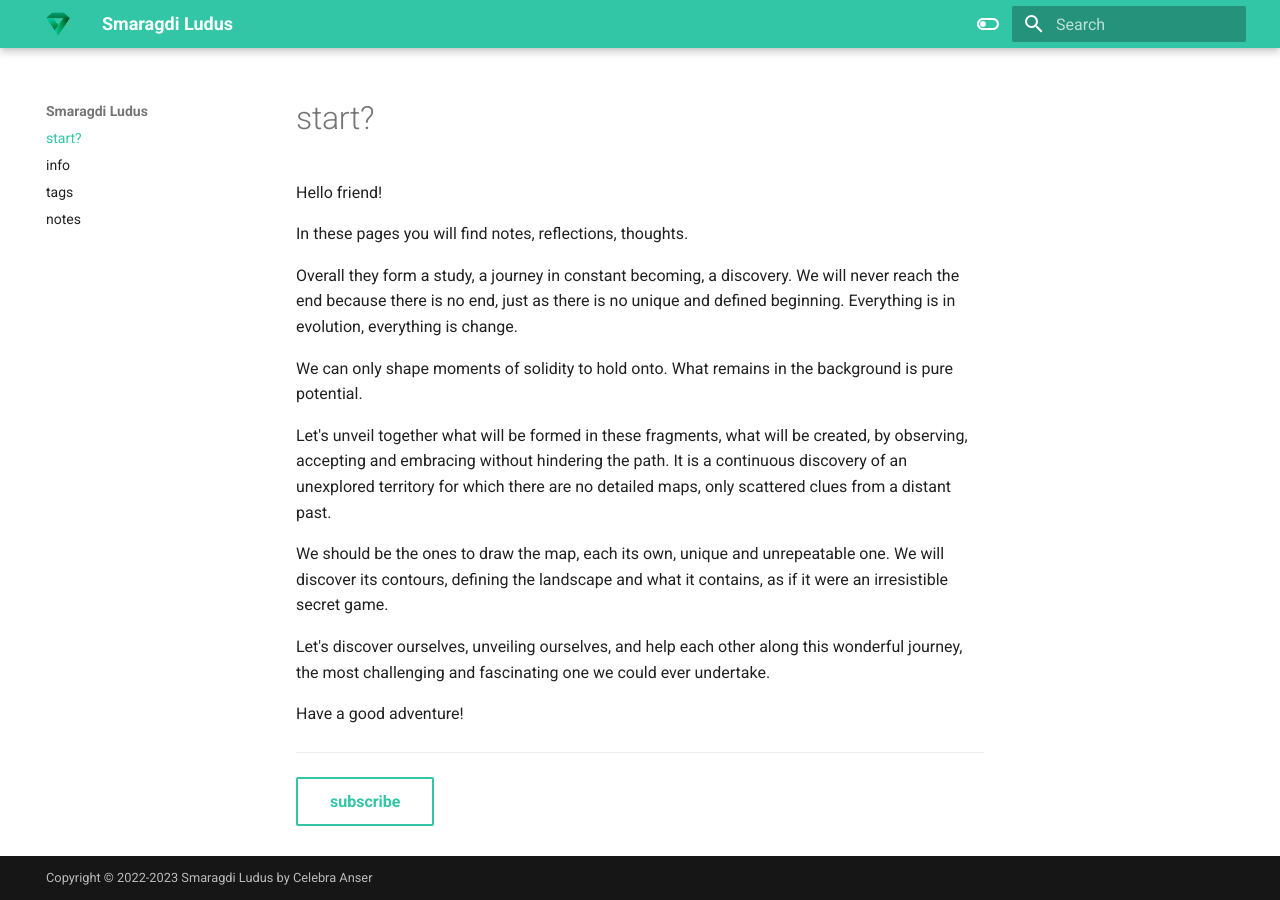
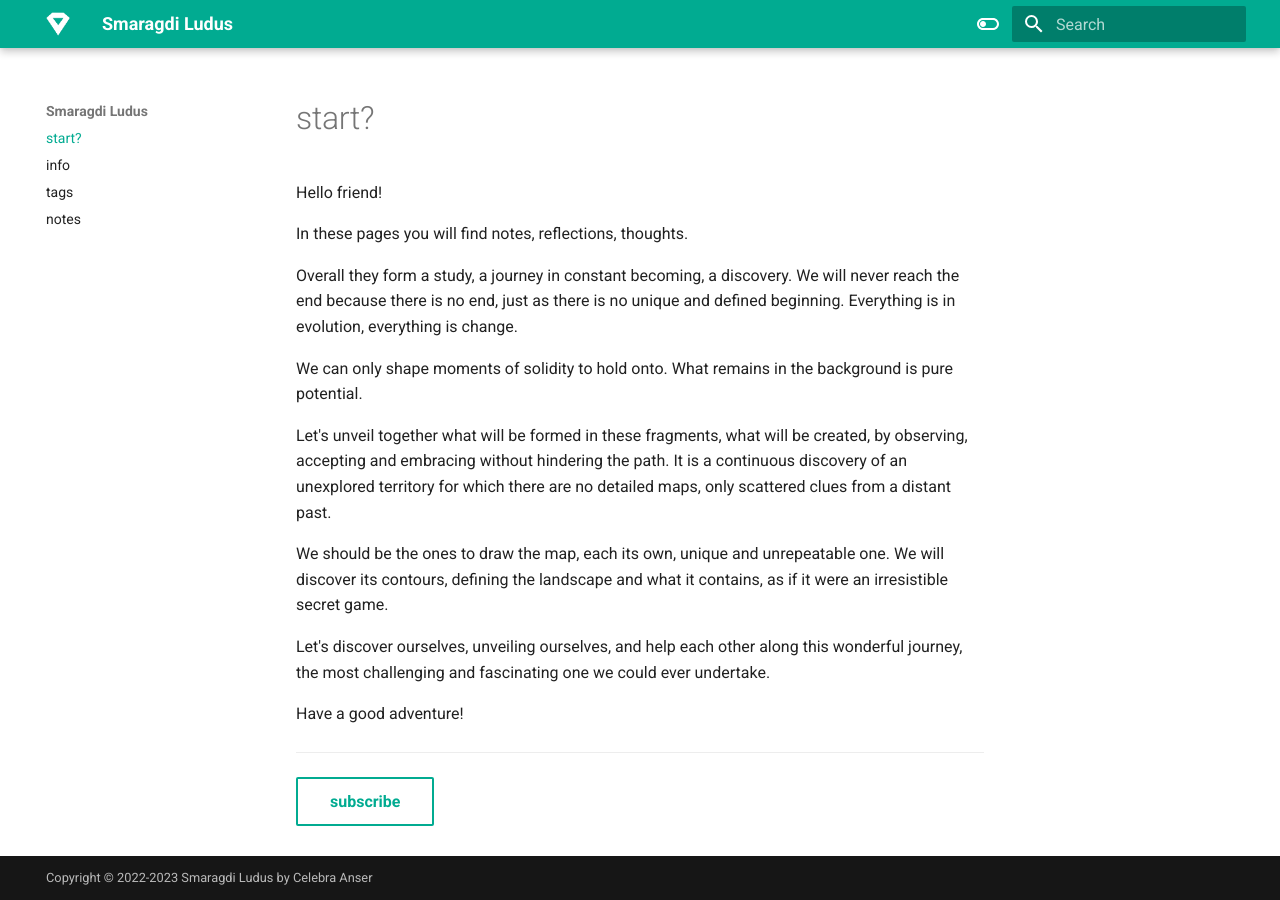
Before and after one commit to smaragdiludus/smaragdiludus.github.io, an MkDocs documentation site: the page built from docs/index.md, in a window 1280 px wide. Built offline with MkDocs 1.6.1 and Material for MkDocs 9.7.7, drawn with Linux system fonts in a browser that asks for light colours.

Commit message:
08/07/23

```diff
--- a/docs/index.md
+++ b/docs/index.md
@@ -10,7 +10,7 @@ comments: true
 search:
    exclude: true
 fromNoteID: []
-og_image: images/favicon_2.png
+og:image: images/favicon_2.png
 ---
 
 Hello friend!
--- a/docs/stylesheets/extra.css
+++ b/docs/stylesheets/extra.css
@@ -1,7 +1,13 @@
 :root > * {
-    --md-primary-fg-color:#32c6a6  ;
-    --md-accent-fg-color:#01ab91;
+    --md-primary-fg-color:#01ab91  ;
+    --md-accent-fg-color:#0ec3a8;
 }
+
+.md-header-logo {
+    display: none;
+  }
+
+
 /*
 .md-grid {
     max-width: 1000px;
--- a/mkdocs.yml
+++ b/mkdocs.yml
@@ -4,8 +4,8 @@ site_name: Smaragdi Ludus
 theme:
    name: "material"
    favicon: images/favicon_2.png
-   logo: images/favicon_2.png
-   #logo: images/favicon_totalwhite.png
+   #logo: images/favicon_2.png
+   logo: images/favicon_totalwhite.png
 
    features:
       - navigation.instant
```
